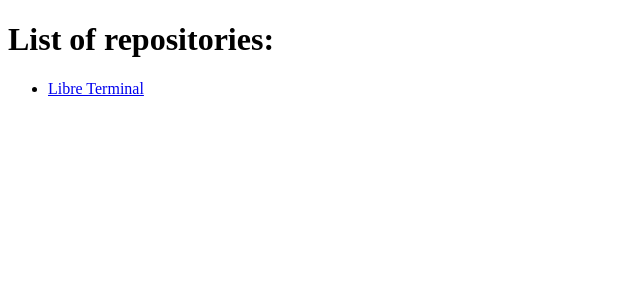
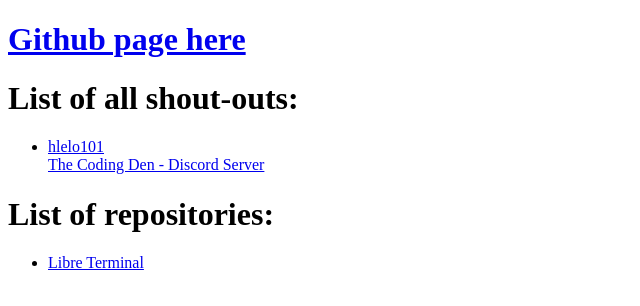
Before and after one commit to fif3x/fif3x.github.io, a plain HTML site: page index.html in a window 1280 px wide. Shown: the whole page, without its empty margins (0-640 px from the left). Drawn offline with Linux system fonts and the light colour scheme.

Commit message:
Update index.html

```diff
--- a/index.html
+++ b/index.html
@@ -5,6 +5,20 @@
     <title>fif3x's GitHub page</title>
 </head>
 <body>
+
+<a href ="https://github.com/fif3x" target="_blank" title ="Github Profile">
+    <h1>Github page here</h1>
+</a>
+
+<h1>List of all shout-outs:</h1>
+<ul>
+    <li><a href="https://github.com/hlelo101" target="_blank" title="hlelo101's GitHub Profile">
+        hlelo101
+        </a>
+    </li><a href="https://discord.gg/code" target="_blank" title="TCD Discord">
+        The Coding Den - Discord Server
+    </a>
+</ul>
 
 <h1>List of repositories:</h1>
 <ul>
```
